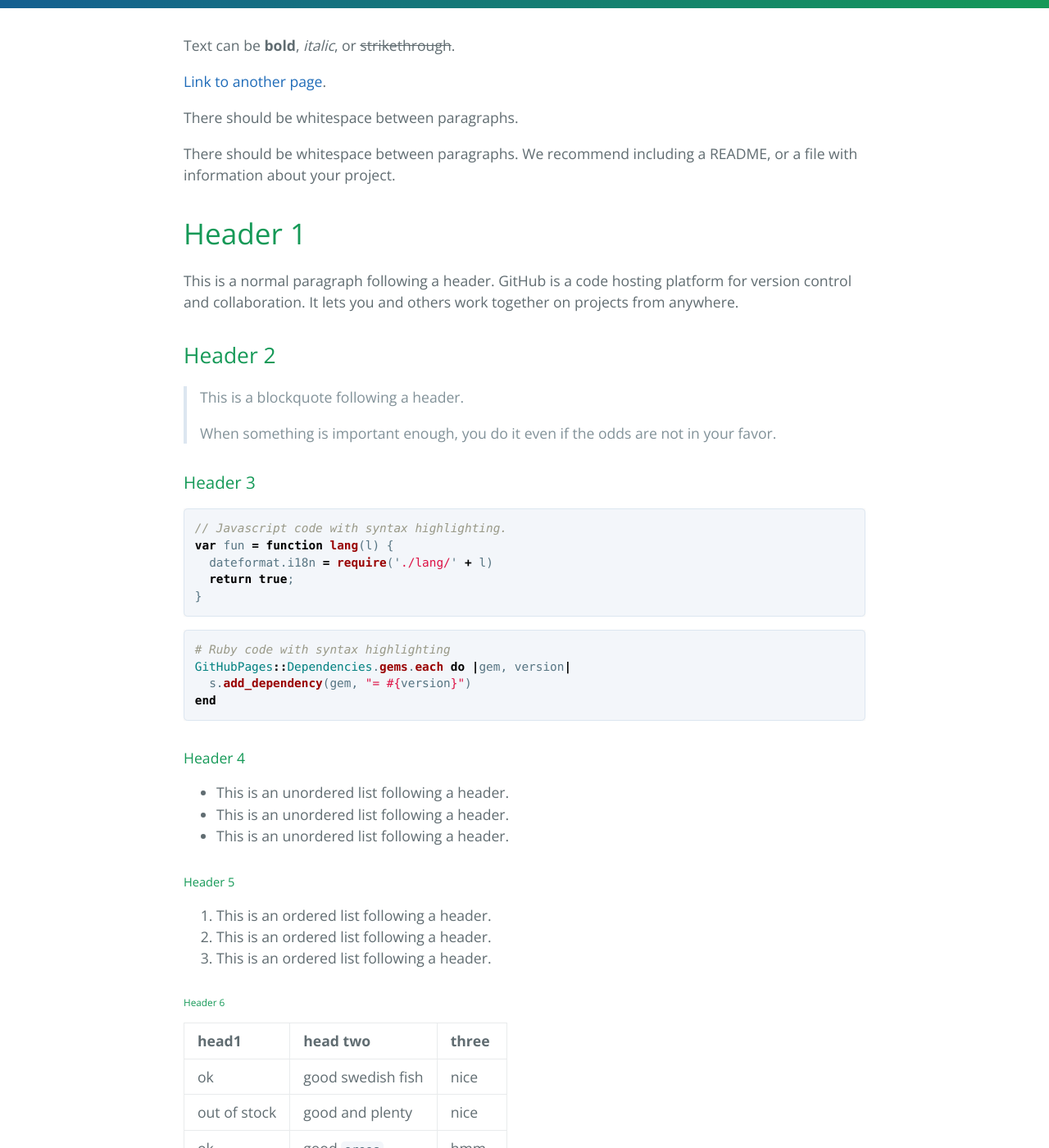
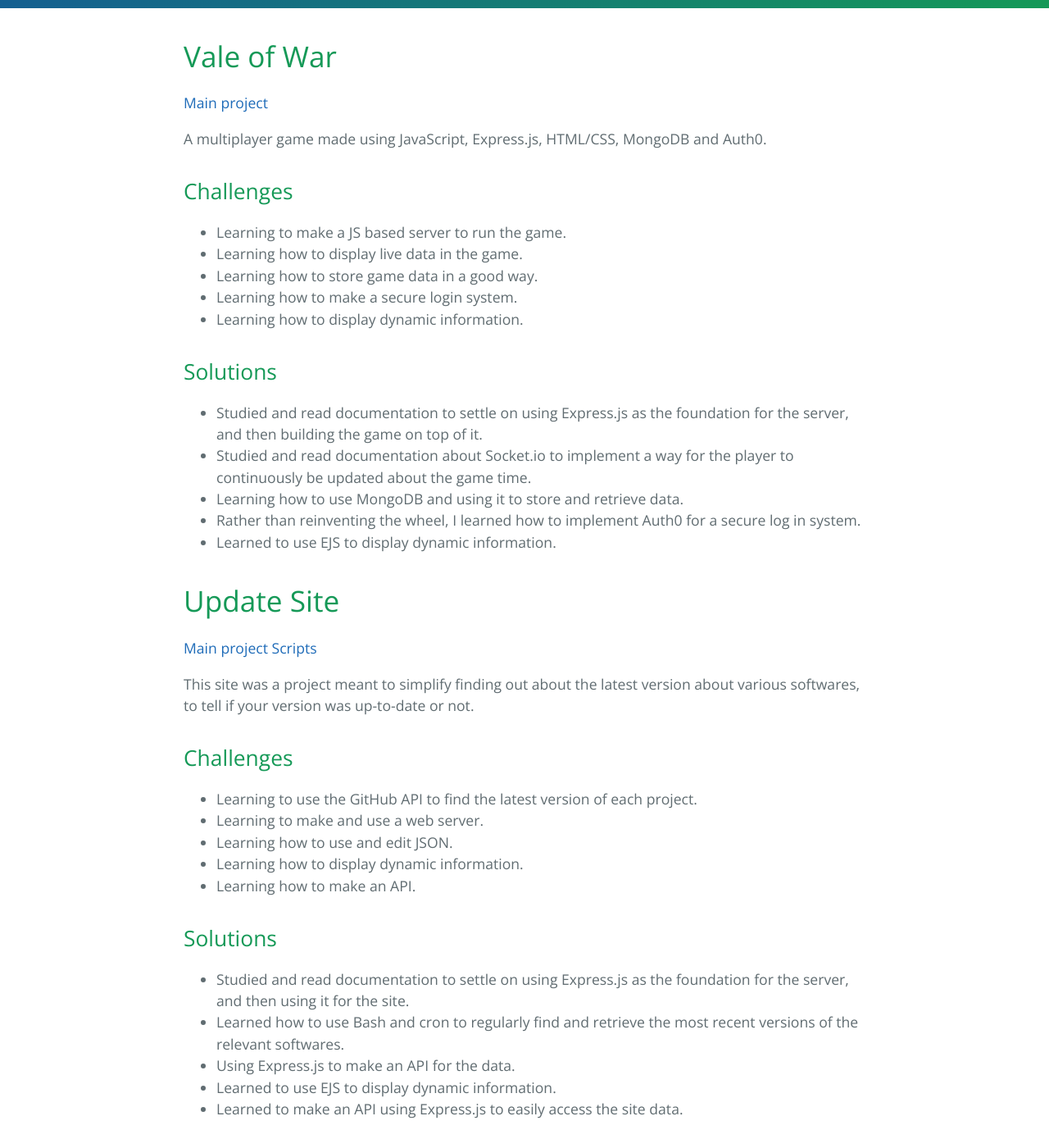
Before and after one commit to sfkpmr/sfkpmr.github.io, a Jekyll site: the page built from index.md, in a window 1280 px wide and 1400 px high, scrolled down 307 px. Shown: the whole window at 82% size. Built offline with Jekyll 4.4.1, drawn with Linux system fonts in a browser that asks for light colours; our own code applies the rules of GitHub Pages for plain Markdown files; some of the changed text lies outside the part shown.

Commit message:
Update index.md

````diff
--- a/index.md
+++ b/index.md
@@ -2,122 +2,48 @@
 layout: default
 ---
 
-Text can be **bold**, _italic_, or ~~strikethrough~~.
+# Vale of War
+[Main project](https://github.com/sfkpmr/ValeofWar)
 
-[Link to another page](./another-page.html).
+A multiplayer game made using JavaScript, Express.js, HTML/CSS, MongoDB and Auth0.
 
-There should be whitespace between paragraphs.
+## Challenges
 
-There should be whitespace between paragraphs. We recommend including a README, or a file with information about your project.
+* Learning to make a JS based server to run the game.
+* Learning how to display live data in the game.
+* Learning how to store game data in a good way.
+* Learning how to make a secure login system.
+* Learning how to display dynamic information.
 
-# Header 1
+## Solutions
 
-This is a normal paragraph following a header. GitHub is a code hosting platform for version control and collaboration. It lets you and others work together on projects from anywhere.
+* Studied and read documentation to settle on using Express.js as the foundation for the server, and then building the game on top of it.
+* Studied and read documentation about Socket.io to implement a way for the player to continuously be updated about the game time.
+* Learning how to use MongoDB and using it to store and retrieve data.
+* Rather than reinventing the wheel, I learned how to implement Auth0 for a secure log in system.
+* Learned to use EJS to display dynamic information.
 
-## Header 2
+# Update Site
+[Main project](https://github.com/sfkpmr/UpdateSite)
+[Scripts](https://github.com/sfkpmr/updateSite-scripts)
 
-> This is a blockquote following a header.
->
-> When something is important enough, you do it even if the odds are not in your favor.
+This site was a project meant to simplify finding out about the latest version about various softwares, to tell if your version was up-to-date or not.
 
-### Header 3
+## Challenges
 
-```js
-// Javascript code with syntax highlighting.
-var fun = function lang(l) {
-  dateformat.i18n = require('./lang/' + l)
-  return true;
-}
-```
+* Learning to use the GitHub API to find the latest version of each project.
+* Learning to make and use a web server.
+* Learning how to use and edit JSON.
+* Learning how to display dynamic information.
+* Learning how to make an API.
 
-```ruby
-# Ruby code with syntax highlighting
-GitHubPages::Dependencies.gems.each do |gem, version|
-  s.add_dependency(gem, "= #{version}")
-end
-```
+## Solutions
 
-#### Header 4
+* Studied and read documentation to settle on using Express.js as the foundation for the server, and then using it for the site.
+* Learned how to use Bash and cron to regularly find and retrieve the most recent versions of the relevant softwares.
+* Using Express.js to make an API for the data.
+* Learned to use EJS to display dynamic information.
+* Learned to make an API using Express.js to easily access the site data.
 
-*   This is an unordered list following a header.
-*   This is an unordered list following a header.
-*   This is an unordered list following a header.
-
-##### Header 5
-
-1.  This is an ordered list following a header.
-2.  This is an ordered list following a header.
-3.  This is an ordered list following a header.
-
-###### Header 6
-
-| head1        | head two          | three |
-|:-------------|:------------------|:------|
-| ok           | good swedish fish | nice  |
-| out of stock | good and plenty   | nice  |
-| ok           | good `oreos`      | hmm   |
-| ok           | good `zoute` drop | yumm  |
-
-### There's a horizontal rule below this.
-
-* * *
-
-### Here is an unordered list:
-
-*   Item foo
-*   Item bar
-*   Item baz
-*   Item zip
-
-### And an ordered list:
-
-1.  Item one
-1.  Item two
-1.  Item three
-1.  Item four
-
-### And a nested list:
-
-- level 1 item
-  - level 2 item
-  - level 2 item
-    - level 3 item
-    - level 3 item
-- level 1 item
-  - level 2 item
-  - level 2 item
-  - level 2 item
-- level 1 item
-  - level 2 item
-  - level 2 item
-- level 1 item
-
-### Small image
-
-![Octocat](https://github.githubassets.com/images/icons/emoji/octocat.png)
-
-### Large image
-
-![Branching](https://guides.github.com/activities/hello-world/branching.png)
-
-
-### Definition lists can be used with HTML syntax.
-
-<dl>
-<dt>Name</dt>
-<dd>Godzilla</dd>
-<dt>Born</dt>
-<dd>1952</dd>
-<dt>Birthplace</dt>
-<dd>Japan</dd>
-<dt>Color</dt>
-<dd>Green</dd>
-</dl>
-
-```
-Long, single-line code blocks should not wrap. They should horizontally scroll if they are too long. This line should be long enough to demonstrate this.
-```
-
-```
-The final element.
-```
+# Hosting
+These projects were hosted with Linux, Docker and [Caddy](https://github.com/caddyserver/caddy).
````
